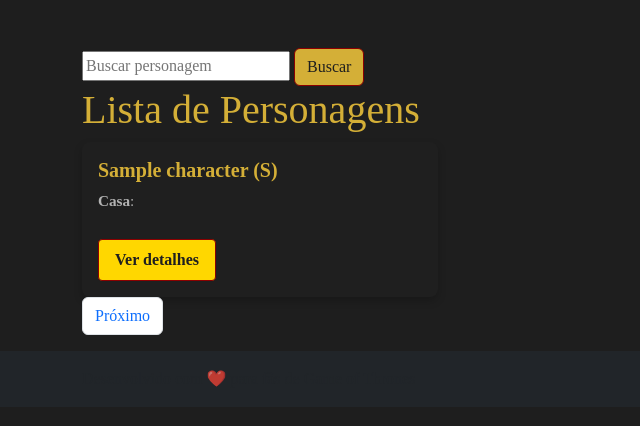
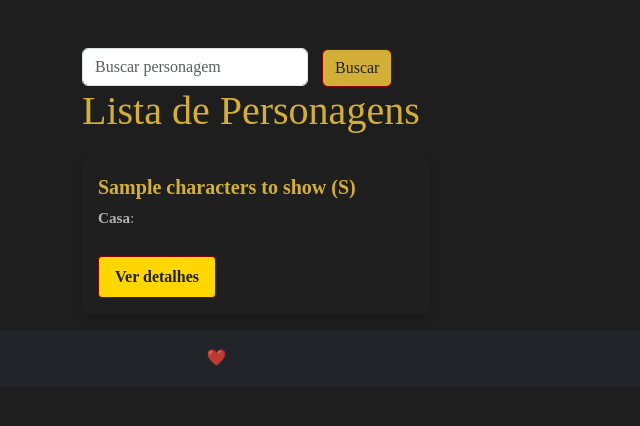
Before and after one commit to AndersonC96/Game-Of-Thrones_PHP, a PHP site: template app/Views/characters/index.php in a window 1280 px wide. Shown: the part 58-484 px from the top of the page, without its empty margins (0-640 px from the left). Run offline with PHP 8.4, Linux system fonts and the light colour scheme; the template is opened without the code that fills it: most values are stand-ins (such as "Sample title", 1, 10 or a date in 2020); data that the repository does not hold is empty.

Commit message:
Update index.php

```diff
--- a/app/Views/characters/index.php
+++ b/app/Views/characters/index.php
@@ -1,11 +1,13 @@
 <form method="GET" action="/characters">
-    <input type="text" name="search" placeholder="Buscar personagem" value="<?= htmlspecialchars($_GET['search'] ?? '') ?>">
+    <input type="text" name="search" placeholder="Buscar personagem" value="<?= htmlspecialchars($_GET['search'] ?? '') ?>" class="form-control" style="display: inline-block; width: auto; margin-right: 10px;">
     <button type="submit" class="btn btn-primary">Buscar</button>
 </form>
+
 <h1>Lista de Personagens</h1>
-<?php if (!empty($characters)): ?>
+<?php if (!empty($charactersToShow)): ?>
+    <div class="row mt-4">
     <div class="row">
-        <?php foreach ($characters as $character): ?>
+        <?php foreach ($charactersToShow as $character): ?>
             <div class="col-md-4">
                 <div class="card">
                     <div class="card-body">
@@ -23,17 +25,25 @@
             </div>
         <?php endforeach; ?>
     </div>
+    </div>
     <!-- Paginação -->
     <nav aria-label="Page navigation">
         <ul class="pagination">
-            <?php if ($page > 1): ?>
+            <?php if ($currentPage > 1): ?>
                 <li class="page-item">
-                    <a class="page-link" href="?page=<?= $page - 1 ?>&search=<?= urlencode($_GET['search'] ?? '') ?>">Anterior</a>
+                    <a class="page-link" href="?page=<?= $currentPage - 1 ?>&search=<?= urlencode($_GET['search'] ?? '') ?>">Anterior</a>
                 </li>
             <?php endif; ?>
-            <li class="page-item">
-                <a class="page-link" href="?page=<?= $page + 1 ?>&search=<?= urlencode($_GET['search'] ?? '') ?>">Próximo</a>
-            </li>
+            <?php for ($i = 1; $i <= $totalPages; $i++): ?>
+                <li class="page-item <?= $i == $currentPage ? 'active' : ''; ?>">
+                    <a class="page-link" href="?page=<?= $i ?>&search=<?= urlencode($_GET['search'] ?? '') ?>"><?= $i; ?></a>
+                </li>
+            <?php endfor; ?>
+            <?php if ($currentPage < $totalPages): ?>
+                <li class="page-item">
+                    <a class="page-link" href="?page=<?= $currentPage + 1 ?>&search=<?= urlencode($_GET['search'] ?? '') ?>">Próximo</a>
+                </li>
+            <?php endif; ?>
         </ul>
     </nav>
 <?php else: ?>
```
